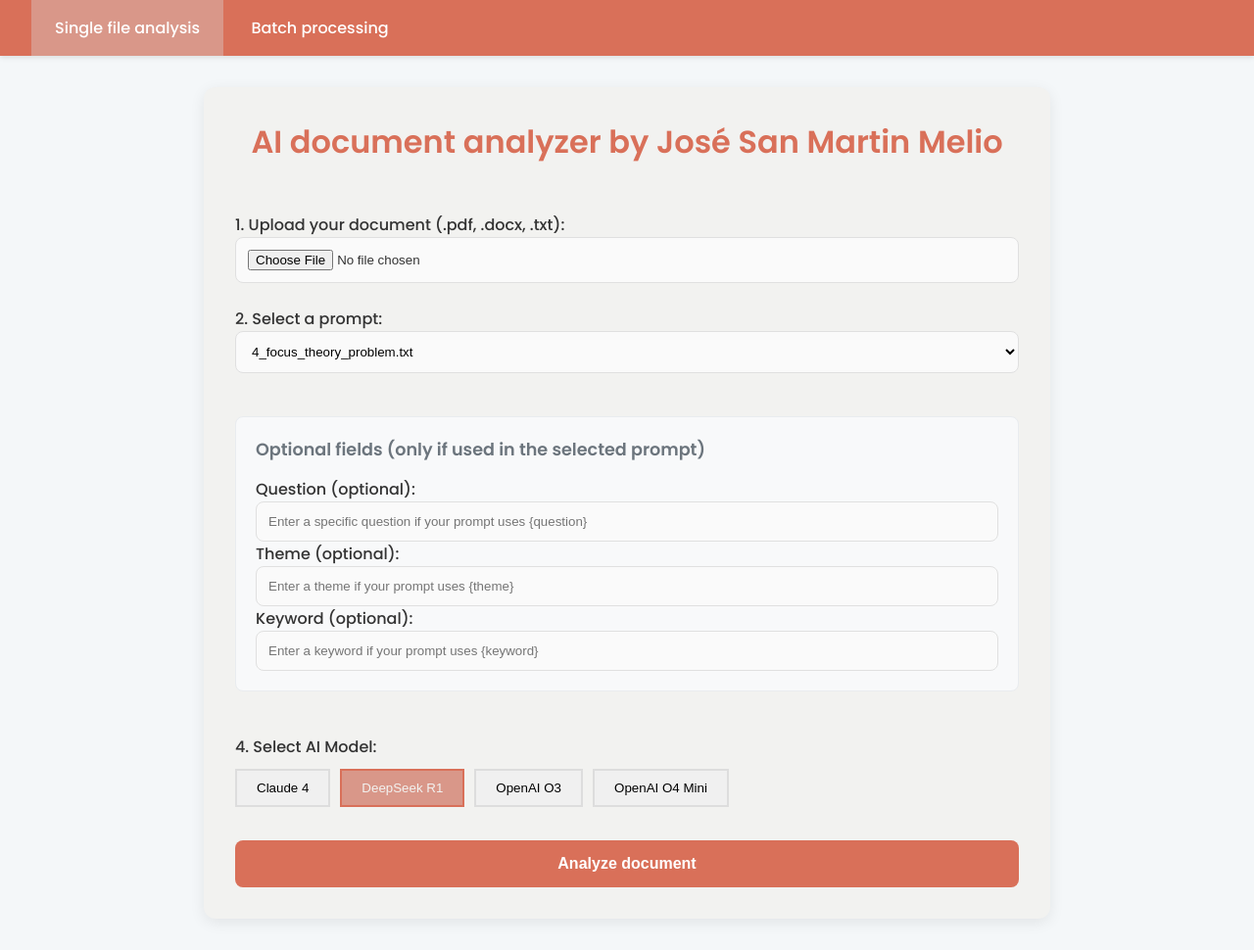
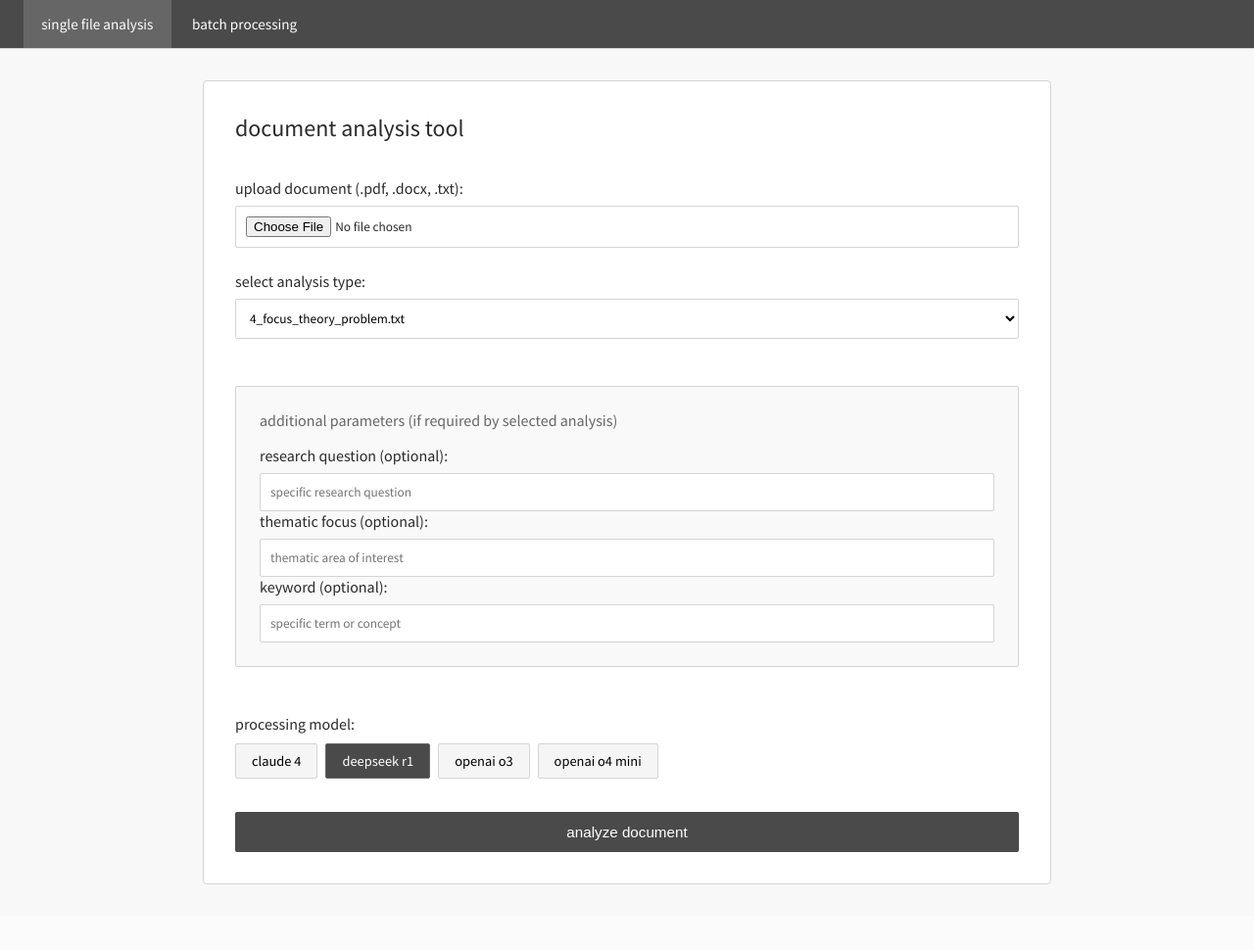
Before and after one commit to joseluissanmartinmelio/text-analysis-assisted-by-llm, a Flask app: page / in a window 1280 px wide. Shown: the whole page at 98% size. After the commit the page ends 903 px from the top, so only its background shows below. Run offline with Flask 3, Linux system fonts and the light colour scheme.

Commit message:
interface update

```diff
--- a/templates/base.html
+++ b/templates/base.html
@@ -3,21 +3,21 @@
 <head>
     <meta charset="UTF-8">
     <meta name="viewport" content="width=device-width, initial-scale=1.0">
-    <title>{% block title %}{% endblock %} - AI analyzer by José San Martin Melio</title>
+    <title>{% block title %}{% endblock %} - text analysis tool</title>
 
     <link rel="preconnect" href="https://fonts.googleapis.com">
     <link rel="preconnect" href="https://fonts.gstatic.com" crossorigin>
-    <link href="https://fonts.googleapis.com/css2?family=Poppins:wght@400;500;600&display=swap" rel="stylesheet">
+    <link href="https://fonts.googleapis.com/css2?family=Source+Sans+Pro:wght@400;500;600&display=swap" rel="stylesheet">
 
     <style>
         :root {
-            --primary-color: #D97059;
-            --secondary-color: #D99789;
-            --background-color: #f4f7f9;
-            --container-bg: #F2F2F0;
-            --text-color: #333333;
-            --border-color: #e0e0e0;
-            --font-family: 'Poppins', sans-serif;
+            --primary-color: #4a4a4a;
+            --secondary-color: #666666;
+            --background-color: #f8f8f8;
+            --container-bg: #ffffff;
+            --text-color: #2a2a2a;
+            --border-color: #d4d4d4;
+            --font-family: 'Source Sans Pro', sans-serif;
         }
 
         body {
@@ -29,16 +29,17 @@
 
         .top-nav {
             background-color: var(--primary-color);
-            padding: 0 2em;
-            box-shadow: 0 2px 5px rgba(0,0,0,0.1);
+            padding: 0 1.5em;
+            border-bottom: 1px solid var(--border-color);
         }
 
         .top-nav a {
             color: white;
             text-decoration: none;
-            padding: 1em 1.5em;
+            padding: 1em 1.2em;
             display: inline-block;
-            font-weight: 500;
+            font-weight: 400;
+            font-size: 0.95em;
         }
 
         .top-nav a.active {
@@ -54,18 +55,20 @@
             margin: auto;
             background: var(--container-bg);
             padding: 2em;
-            border-radius: 12px;
-            box-shadow: 0 4px 15px rgba(0,0,0,0.08);
+            border-radius: 4px;
+            border: 1px solid var(--border-color);
         }
 
         h1, h2, h3 {
-            color: var(--primary-color);
+            color: var(--text-color);
             margin-top: 0;
+            font-weight: 500;
         }
 
         h1 {
-            text-align: center;
+            text-align: left;
             margin-bottom: 1.5em;
+            font-size: 1.5em;
         }
 
         form {
@@ -75,30 +78,34 @@
         }
 
         label {
-            font-weight: 500;
+            font-weight: 400;
+            color: var(--text-color);
+            margin-bottom: 0.5em;
+            display: block;
         }
 
         input[type="file"],
         input[type="text"],
         select {
             width: 100%;
-            padding: 12px;
+            padding: 10px;
             border: 1px solid var(--border-color);
-            border-radius: 8px;
-            background-color: #fafafa;
+            border-radius: 2px;
+            background-color: #ffffff;
             box-sizing: border-box;
+            font-family: var(--font-family);
         }
 
         button[type="submit"] {
-            padding: 15px;
-            font-size: 1em;
-            font-weight: 600;
+            padding: 12px 24px;
+            font-size: 0.95em;
+            font-weight: 400;
             color: white;
             background-color: var(--primary-color);
             border: none;
-            border-radius: 8px;
+            border-radius: 2px;
             cursor: pointer;
-            transition: background-color 0.3s ease;
+            transition: background-color 0.2s ease;
         }
 
         button[type="submit"]:hover {
@@ -156,10 +165,10 @@
 <body>
     <nav class="top-nav">
         <a href="{{ url_for('index') }}" class="{{ 'active' if request.endpoint == 'index' else '' }}">
-            Single file analysis
+            single file analysis
         </a>
         <a href="{{ url_for('batch_process') }}" class="{{ 'active' if request.endpoint == 'batch_process' else '' }}">
-            Batch processing
+            batch processing
         </a>
     </nav>
 
--- a/templates/index.html
+++ b/templates/index.html
@@ -3,19 +3,19 @@
 
 {% extends "base.html" %}
 
-{% block title %}Single file analysis{% endblock %}
+{% block title %}single file analysis{% endblock %}
 
 {% block content %}
-    <h1>AI document analyzer by José San Martin Melio</h1>
+    <h1>document analysis tool</h1>
 
     <form id="analysis-form" method="post" enctype="multipart/form-data">
         <div>
-            <label for="document">1. Upload your document (.pdf, .docx, .txt):</label>
+            <label for="document">upload document (.pdf, .docx, .txt):</label>
             <input type="file" id="document" name="document" required>
         </div>
 
         <div>
-            <label for="prompt_selection">2. Select a prompt:</label>
+            <label for="prompt_selection">select analysis type:</label>
             <select name="prompt_selection" id="prompt_selection" required>
                 {% for prompt in prompts %}
                     <option value="{{ prompt }}">{{ prompt }}</option>
@@ -24,59 +24,59 @@
         </div>
 
         <div class="optional-fields">
-            <h3>Optional fields (only if used in the selected prompt)</h3>
+            <h3>additional parameters (if required by selected analysis)</h3>
 
             <div>
-                <label for="question">Question (optional):</label>
+                <label for="question">research question (optional):</label>
                 <input type="text"
                        id="question"
                        name="question"
-                       placeholder="Enter a specific question if your prompt uses {question}">
+                       placeholder="specific research question">
             </div>
 
             <div>
-                <label for="theme">Theme (optional):</label>
+                <label for="theme">thematic focus (optional):</label>
                 <input type="text"
                        id="theme"
                        name="theme"
-                       placeholder="Enter a theme if your prompt uses {theme}">
+                       placeholder="thematic area of interest">
             </div>
 
             <div>
-                <label for="keyword">Keyword (optional):</label>
+                <label for="keyword">keyword (optional):</label>
                 <input type="text"
                        id="keyword"
                        name="keyword"
-                       placeholder="Enter a keyword if your prompt uses {keyword}">
+                       placeholder="specific term or concept">
             </div>
         </div>
 
         <div>
-            <label>4. Select AI Model:</label>
+            <label>processing model:</label>
             <div class="ai-model-buttons">
                 <button type="button"
                         class="model-btn"
                         data-model="claude"
                         onclick="selectModel('claude')">
-                    Claude 4
+                    claude 4
                 </button>
                 <button type="button"
                         class="model-btn selected"
                         data-model="deepseek"
                         onclick="selectModel('deepseek')">
-                    DeepSeek R1
+                    deepseek r1
                 </button>
                 <button type="button"
                         class="model-btn"
                         data-model="openai_o3"
                         onclick="selectModel('openai_o3')">
-                    OpenAI O3
+                    openai o3
                 </button>
                 <button type="button"
                         class="model-btn"
                         data-model="openai_o4_mini"
                         onclick="selectModel('openai_o4_mini')">
-                    OpenAI O4 Mini
+                    openai o4 mini
                 </button>
             </div>
             <input type="hidden"
@@ -86,75 +86,80 @@
                    required>
         </div>
 
-        <button id="submit-button" type="submit">Analyze document</button>
+        <button id="submit-button" type="submit">analyze document</button>
 
-        <div id="loader">Processing, please wait...</div>
+        <div id="loader">processing document...</div>
     </form>
 
     {% if results %}
         <div class="results">
-            <h2>Resultados del Análisis</h2>
+            <h2>analysis results</h2>
 
-            <h3>AI response</h3>
+            <h3>processed output</h3>
             <pre>{{ results.ai_response }}</pre>
 
-            <h3>Response statistics</h3>
+            <h3>output metrics</h3>
             <p>
-                <strong>Total words:</strong> {{ results.response_stats.total }} |
-                <strong>Unique words:</strong> {{ results.response_stats.unique }}
+                <strong>total words:</strong> {{ results.response_stats.total }} |
+                <strong>unique words:</strong> {{ results.response_stats.unique }}
             </p>
 
             <br>
 
-            <h3>Original extracted text</h3>
+            <h3>source text</h3>
             <pre>{{ results.extracted_text }}</pre>
 
-            <h3>Original text statistics</h3>
+            <h3>source metrics</h3>
             <p>
-                <strong>Total words:</strong> {{ results.text_stats.total }} |
-                <strong>Unique words:</strong> {{ results.text_stats.unique }}
+                <strong>total words:</strong> {{ results.text_stats.total }} |
+                <strong>unique words:</strong> {{ results.text_stats.unique }}
             </p>
         </div>
     {% endif %}
 
     <style>
         .optional-fields {
-            background-color: #f8f9fa;
-            padding: 20px;
-            border-radius: 8px;
-            border: 1px solid #e9ecef;
-            margin: 20px 0;
+            background-color: #f9f9f9;
+            padding: 1.5em;
+            border-radius: 2px;
+            border: 1px solid var(--border-color);
+            margin: 1.5em 0;
         }
 
         .optional-fields h3 {
             margin-top: 0;
-            color: #6c757d;
-            font-size: 1.1em;
-            margin-bottom: 15px;
+            color: var(--secondary-color);
+            font-size: 1em;
+            margin-bottom: 1em;
+            font-weight: 400;
         }
 
         .ai-model-buttons {
             display: flex;
-            gap: 10px;
+            gap: 8px;
             margin: 10px 0;
+            flex-wrap: wrap;
         }
 
         .model-btn {
-            padding: 10px 20px;
-            background-color: #f0f0f0;
-            border: 2px solid #ddd;
+            padding: 8px 16px;
+            background-color: #f5f5f5;
+            border: 1px solid var(--border-color);
             cursor: pointer;
-            transition: all 0.3s;
+            transition: all 0.2s;
+            font-size: 0.9em;
+            border-radius: 2px;
+            font-family: var(--font-family);
         }
 
         .model-btn:hover {
-            background-color: #e0e0e0;
+            background-color: #e8e8e8;
         }
 
         .model-btn.selected {
-            background-color: #D99789;
-            color: #F2F2F0;
-            border-color: #D97059;
+            background-color: var(--primary-color);
+            color: white;
+            border-color: var(--secondary-color);
         }
     </style>
 
@@ -176,7 +181,7 @@
 
             if (!selectedModel) {
                 e.preventDefault();
-                alert('Please select an AI model before analyzing.');
+                alert('please select a processing model before analyzing.');
             }
         });
 
```
Also changed, not shown: other parts of templates/base.html (+23 -21 lines), templates/batch.html (+49 -44 lines), 2 other files.
